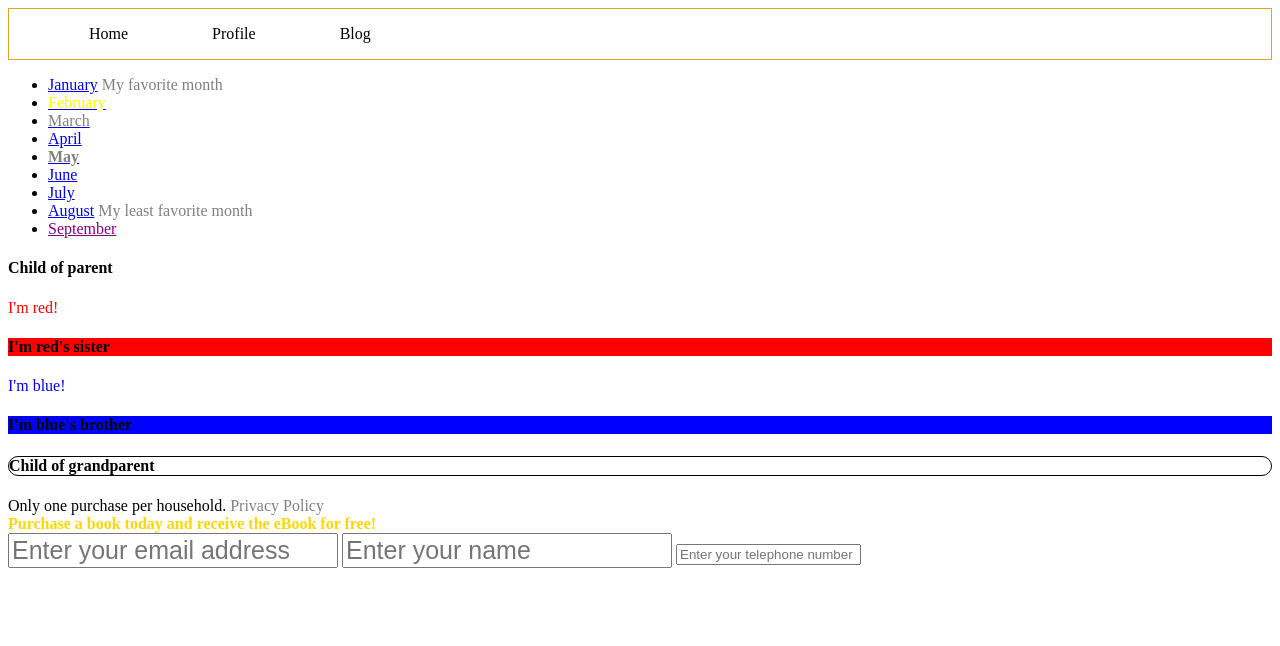
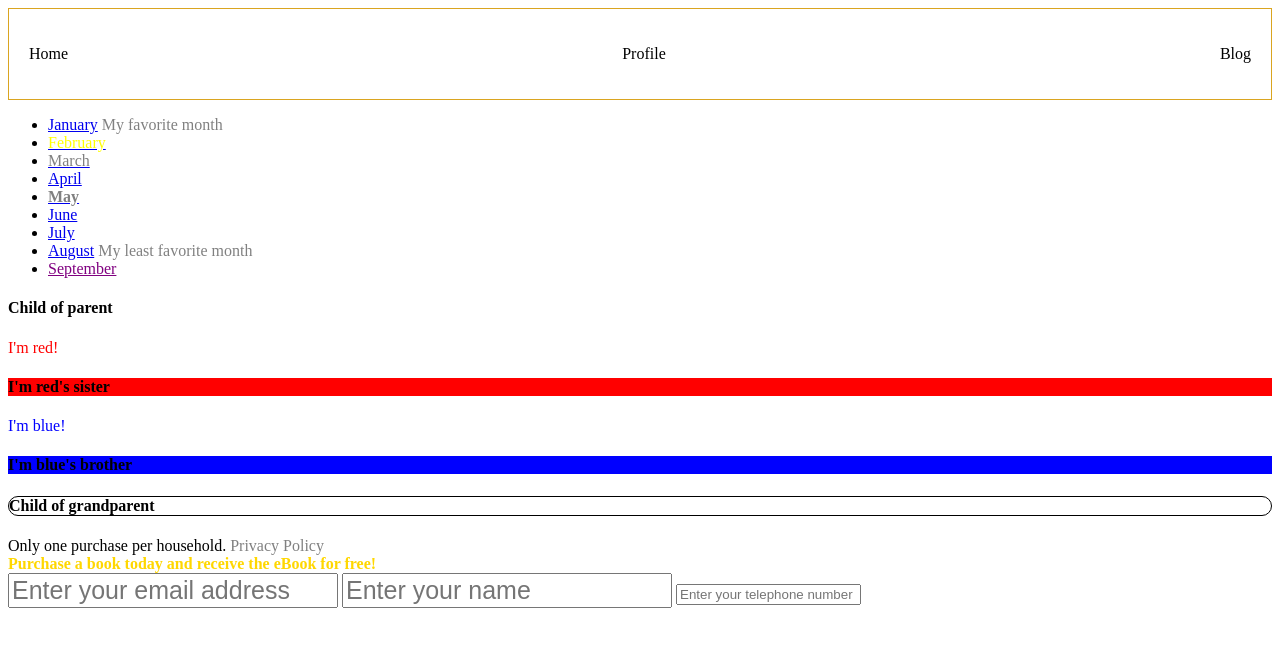
Before and after one commit to laurenriddle/Chapter-3-CSS, a plain HTML site: page index.html in a window 1280 px wide. Drawn offline with Linux system fonts and the light colour scheme.

Commit message:
added flexbox to the header to space li elements evenly

```diff
--- a/selectors.css
+++ b/selectors.css
@@ -1,11 +1,14 @@
 header {
     border: 1px solid goldenrod;
+
 }
 
-header li {
+header ul {
     list-style-type: none;
-    display: inline;
-    padding: 40px 40px;
+    display: flex;
+    justify-content: space-between;
+    flex-wrap: wrap;
+    padding: 20px 20px;
 }
 
 .disabled {
```
